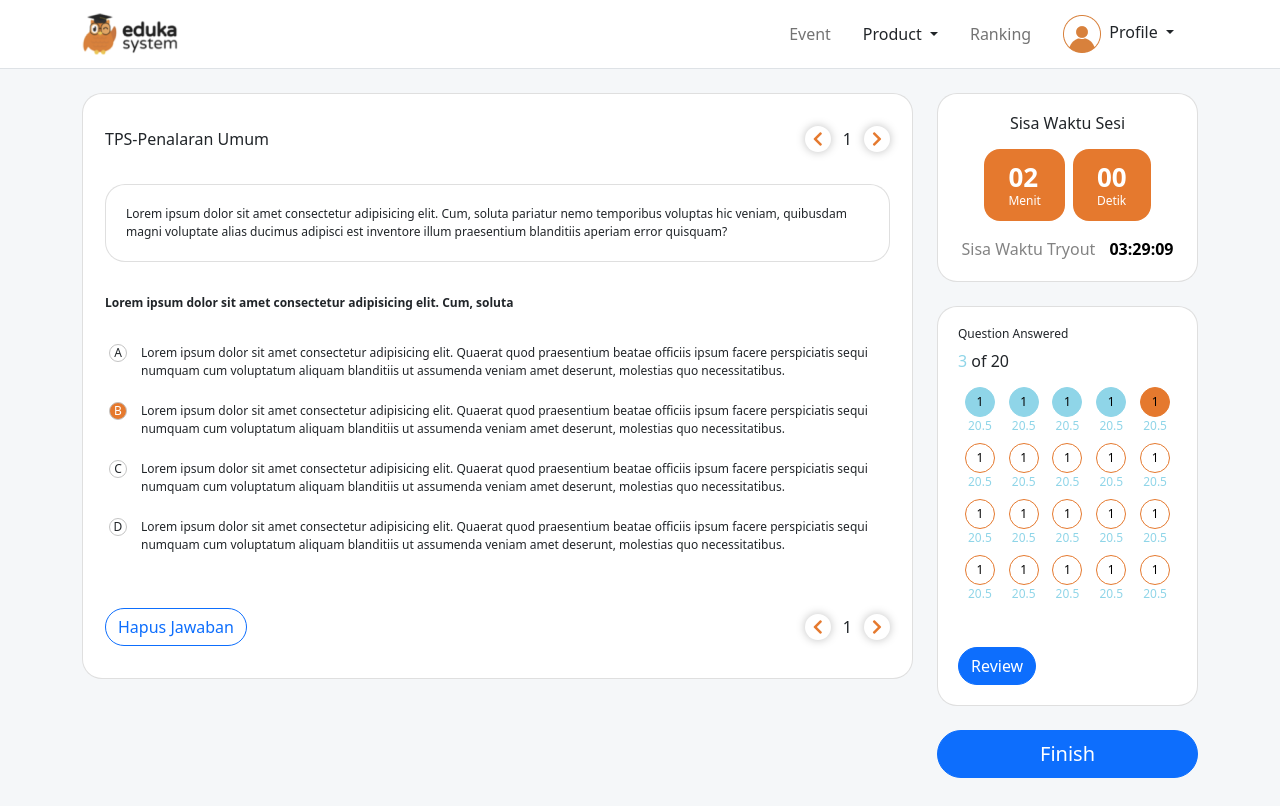
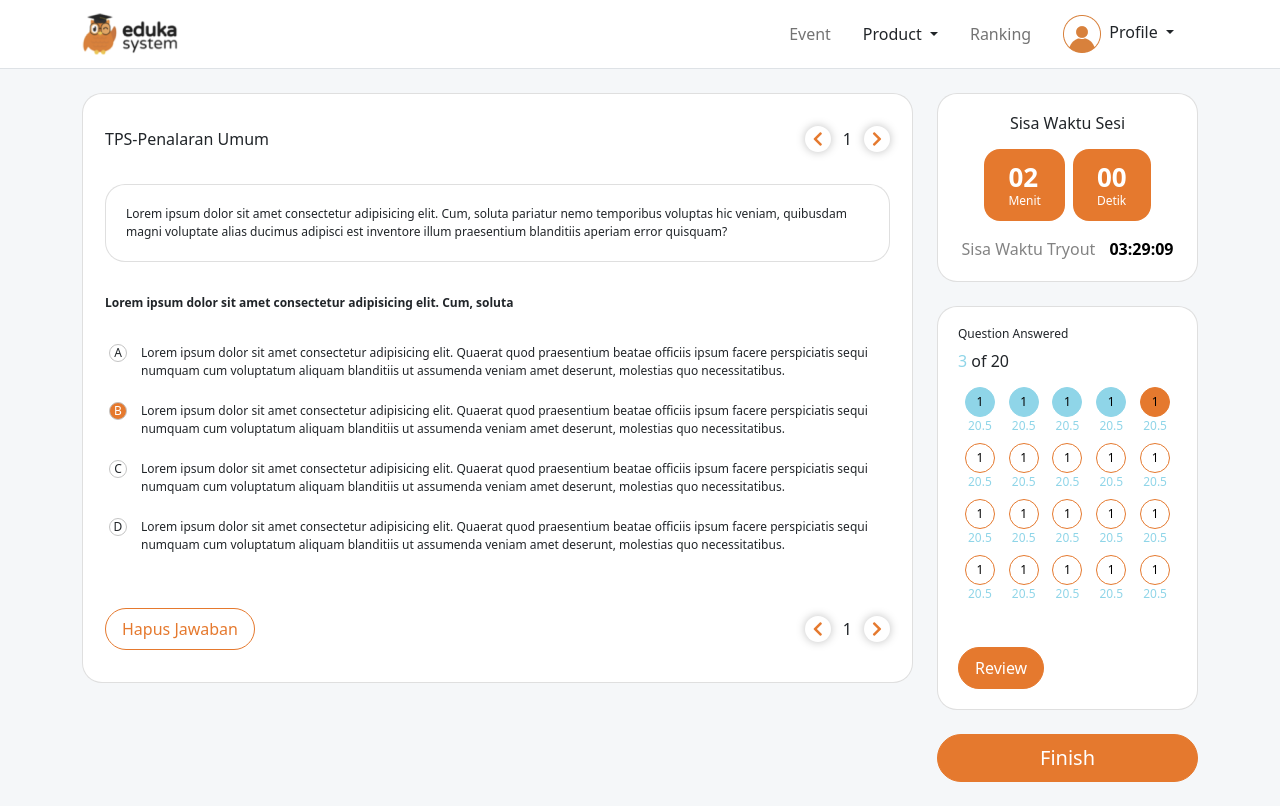
Before and after one commit to dianramdhani/dian-eduka-fe-assessment, a Vue app: page / in a window 1280 px wide. Built offline with nearby package versions, Linux system fonts and the light colour scheme.

Commit message:
init button style

```diff
--- /dev/null
+++ b/src/assets/scss/components/_button.scss
@@ -0,0 +1,41 @@
+.btn {
+  padding: 0.5rem 1rem;
+}
+
+.btn-primary {
+  background-color: $primary;
+  border-color: $primary;
+
+  &:hover,
+  &:active,
+  &:focus {
+    color: $primary;
+    background-color: transparent;
+    border-color: $primary;
+  }
+
+  &:focus,
+  &:active,
+  &:focus:active {
+    box-shadow: 0 0 0 0.25rem rgb(229 121 46 / 50%);
+  }
+}
+
+.btn-outline-primary {
+  border-color: $primary;
+  color: $primary;
+
+  &:hover,
+  &:active,
+  &:focus {
+    background-color: $primary;
+    border-color: $primary;
+    color: $white;
+  }
+
+  &:focus,
+  &:active,
+  &:focus:active {
+    box-shadow: 0 0 0 0.25rem rgb(229 121 46 / 50%);
+  }
+}
--- a/src/assets/scss/style.scss
+++ b/src/assets/scss/style.scss
@@ -4,6 +4,7 @@
 @import "components/time-remaining";
 @import "components/question";
 @import "components/question-history";
+@import "components/button";
 
 body {
   background-color: #f5f7f9;
```
